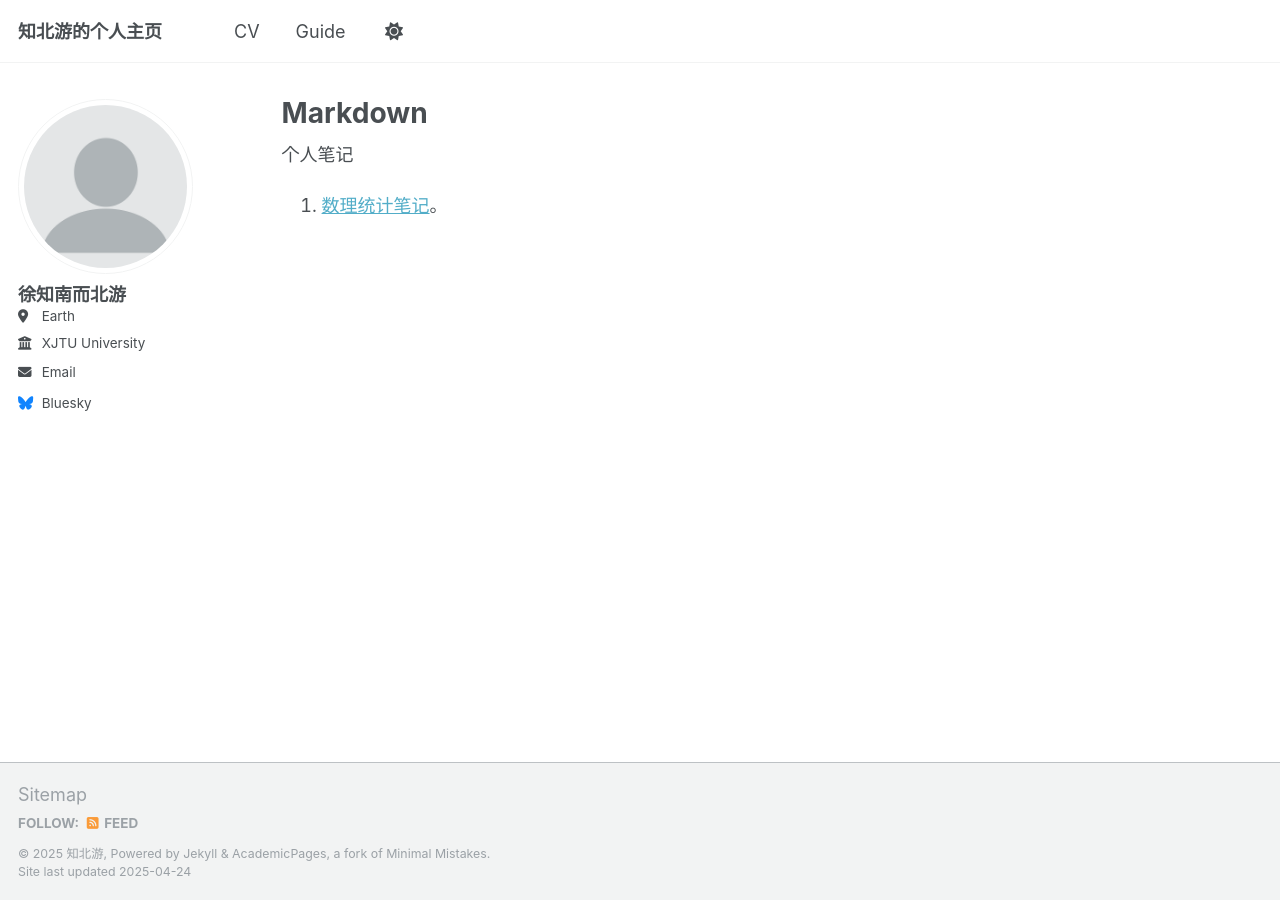
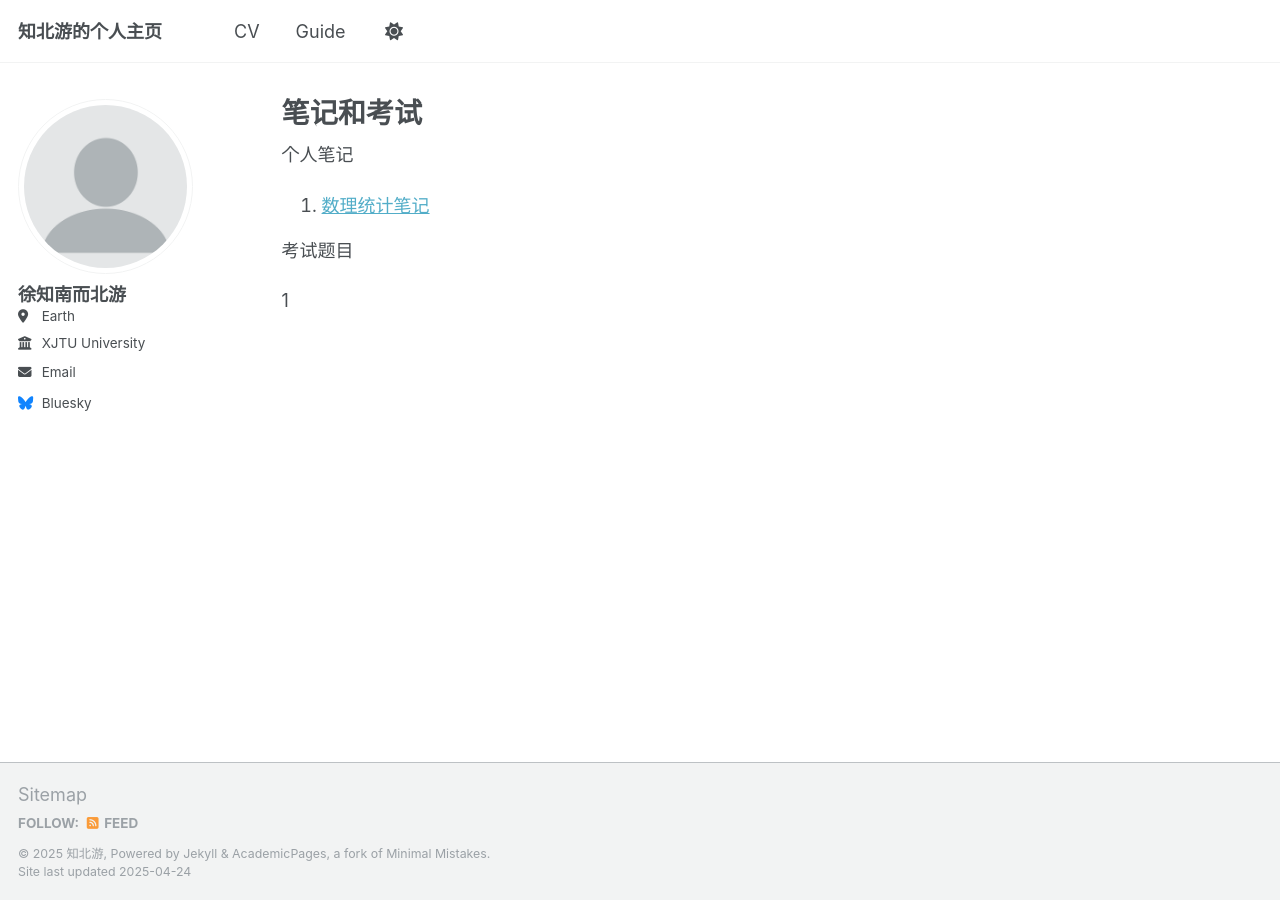
Before and after one commit to 9024yuy/9024yuy.github.io, a Jekyll site: the page built from _pages/markdown.md, in a window 1280 px wide. Built offline with Jekyll 4.4.1, drawn with Linux system fonts in a browser that asks for light colours.

Commit message:
Update markdown.md

```diff
--- a/_pages/markdown.md
+++ b/_pages/markdown.md
@@ -1,6 +1,6 @@
 ---
 permalink: /markdown/
-title: "Markdown"
+title: "笔记和考试"
 author_profile: true
 redirect_from:
   - /md/
@@ -9,4 +9,13 @@ redirect_from:
 
 个人笔记
 
-1. <a href="/数理统计笔记.pdf">数理统计笔记</a>。
+1. <a href="/数理统计笔记.pdf">数理统计笔记</a>
+
+
+
+
+
+
+考试题目
+
+1
```
